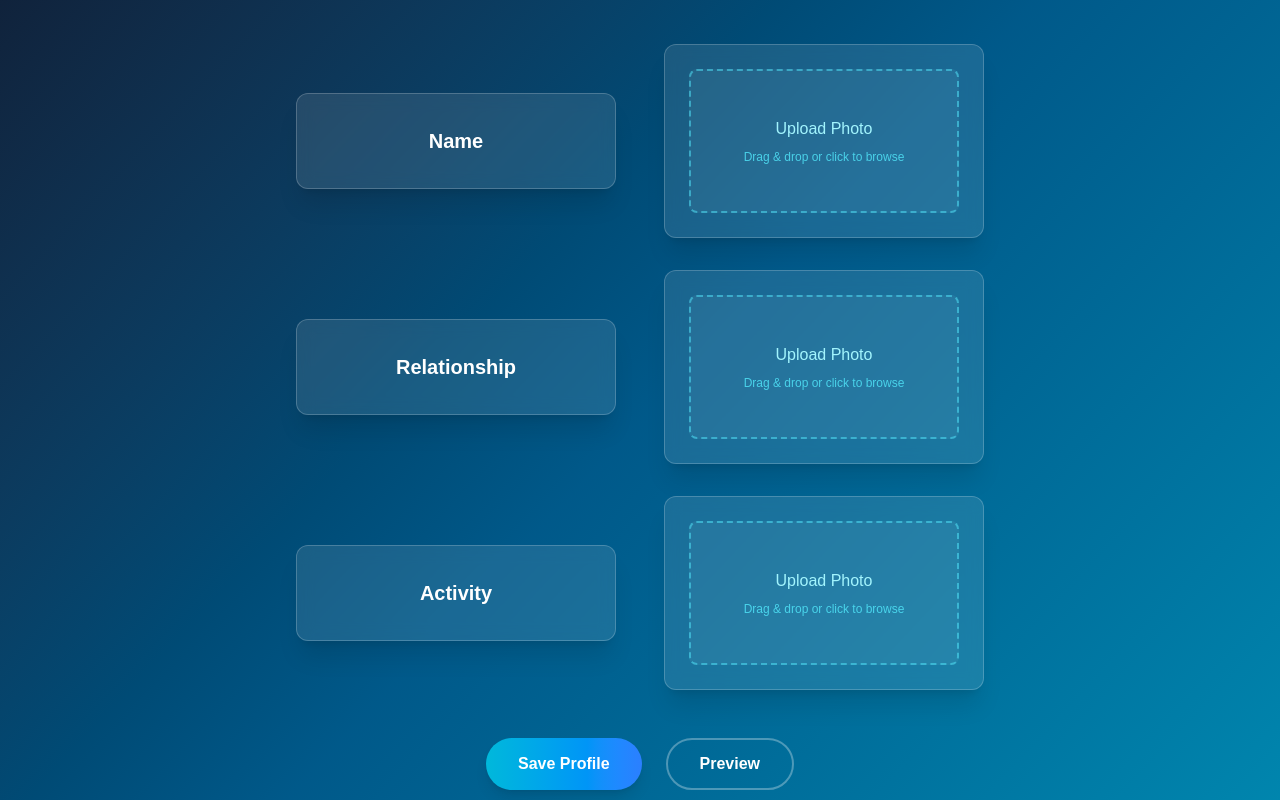
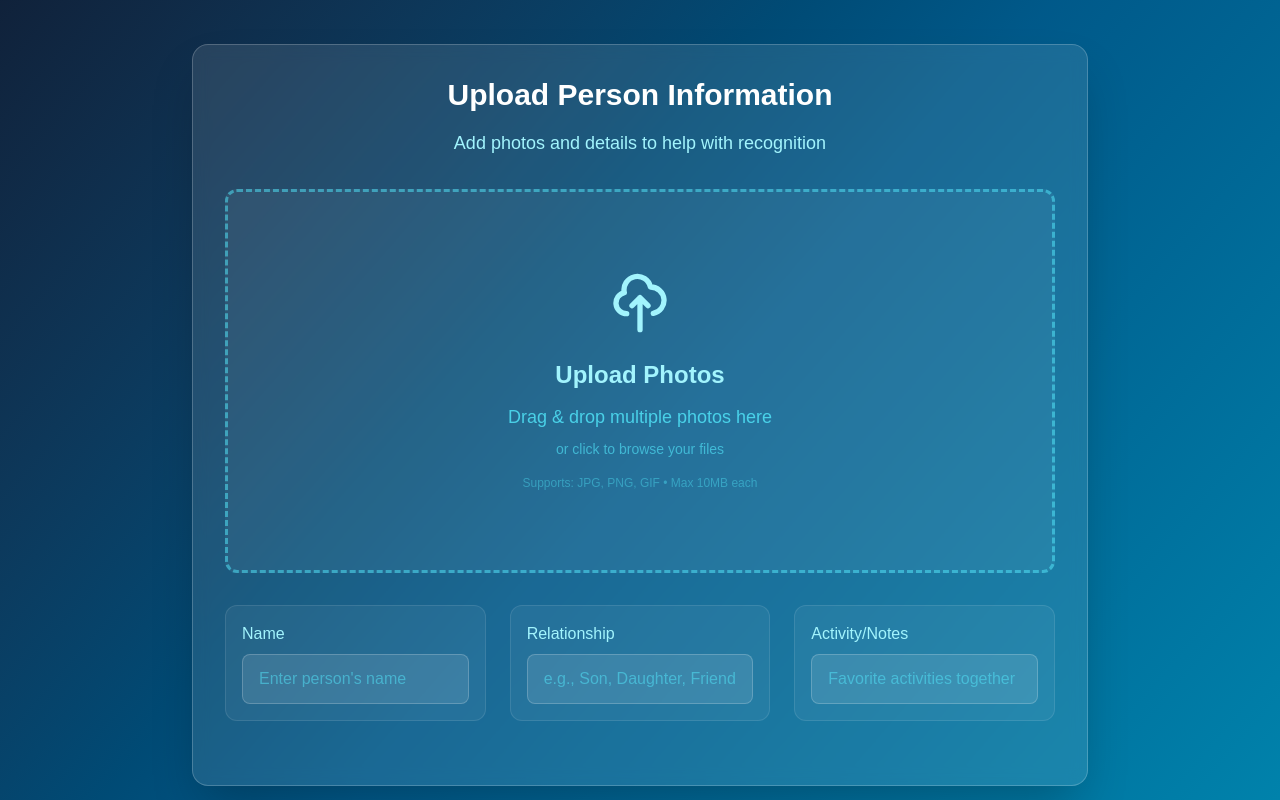
Before and after one commit to ConnollyCreates/MemorAI, a Next.js app in the folder frontend/: page /Caregiver in a window 1280 px wide. Shown: the part 260-1060 px from the top of the page. Built offline with nearby package versions, Linux system fonts and the light colour scheme.

Commit message:
Changed design of the caregiver page

```diff
--- a/frontend/app/Caregiver/page.tsx
+++ b/frontend/app/Caregiver/page.tsx
@@ -17,61 +17,65 @@ export default function Caregiver() {
           </p>
         </div>
 
-        <div className="max-w-7xl mx-auto">
-          {/* First row */}
-          <div className="flex justify-center items-center gap-12 mb-8">
-            <div className="w-80 bg-white/10 backdrop-blur-sm rounded-xl shadow-xl border border-white/20 p-6 flex items-center justify-center h-24 hover:bg-white/15 transition-all duration-300">
-              <h2 className="text-xl font-semibold text-white">Name</h2>
+        <div className="max-w-4xl mx-auto">
+          {/* Single Large Upload Box */}
+          <div className="bg-white/10 backdrop-blur-sm rounded-2xl shadow-2xl border border-white/20 p-8 hover:bg-white/15 transition-all duration-300">
+            <div className="text-center mb-8">
+              <h2 className="text-3xl font-semibold text-white mb-4">Upload Person Information</h2>
+              <p className="text-cyan-200 text-lg">Add photos and details to help with recognition</p>
             </div>
 
-            <div className="w-80 bg-white/10 backdrop-blur-sm rounded-xl shadow-xl border border-white/20 p-6 hover:bg-white/15 transition-all duration-300">
-              <div className="h-36 bg-white/5 rounded-lg border-2 border-dashed border-cyan-300/50 flex items-center justify-center hover:border-cyan-300/80 transition-colors duration-300">
-                <div className="text-center">
-                  <p className="text-cyan-200 font-medium mb-2">Upload Photo</p>
-                  <p className="text-xs text-cyan-300/80">Drag & drop or click to browse</p>
+            <div className="h-96 bg-white/5 rounded-xl border-3 border-dashed border-cyan-300/50 flex items-center justify-center hover:border-cyan-300/80 transition-colors duration-300 mb-8">
+              <div className="text-center">
+                <div className="mb-6">
+                  <svg className="w-16 h-16 text-cyan-200 mx-auto mb-4" fill="none" stroke="currentColor" viewBox="0 0 24 24" xmlns="http://www.w3.org/2000/svg">
+                    <path strokeLinecap="round" strokeLinejoin="round" strokeWidth="2" d="M7 16a4 4 0 01-.88-7.903A5 5 0 1115.9 6L16 6a5 5 0 011 9.9M15 13l-3-3m0 0l-3 3m3-3v12"></path>
+                  </svg>
                 </div>
+                <p className="text-2xl text-cyan-200 font-semibold mb-3">Upload Photos</p>
+                <p className="text-lg text-cyan-300/80 mb-2">Drag & drop multiple photos here</p>
+                <p className="text-sm text-cyan-300/60">or click to browse your files</p>
+                <p className="text-xs text-cyan-300/40 mt-4">Supports: JPG, PNG, GIF • Max 10MB each</p>
               </div>
             </div>
-          </div>
 
-          {/* Second row */}
-          <div className="flex justify-center items-center gap-12 mb-8">
-            <div className="w-80 bg-white/10 backdrop-blur-sm rounded-xl shadow-xl border border-white/20 p-6 flex items-center justify-center h-24 hover:bg-white/15 transition-all duration-300">
-              <h2 className="text-xl font-semibold text-white">Relationship</h2>
-            </div>
+            {/* Input Fields Row */}
+            <div className="grid grid-cols-1 md:grid-cols-3 gap-6 mb-8">
+              <div className="bg-white/5 rounded-xl p-4 border border-white/10">
+                <label className="block text-cyan-200 font-medium mb-2">Name</label>
+                <input
+                  type="text"
+                  placeholder="Enter person's name"
+                  className="w-full bg-white/10 border border-white/20 rounded-lg px-4 py-3 text-white placeholder-cyan-300/50 focus:outline-none focus:ring-2 focus:ring-cyan-400 focus:border-transparent transition-all"
+                />
+              </div>
 
-            <div className="w-80 bg-white/10 backdrop-blur-sm rounded-xl shadow-xl border border-white/20 p-6 hover:bg-white/15 transition-all duration-300">
-              <div className="h-36 bg-white/5 rounded-lg border-2 border-dashed border-cyan-300/50 flex items-center justify-center hover:border-cyan-300/80 transition-colors duration-300">
-                <div className="text-center">
-                  <p className="text-cyan-200 font-medium mb-2">Upload Photo</p>
-                  <p className="text-xs text-cyan-300/80">Drag & drop or click to browse</p>
-                </div>
+              <div className="bg-white/5 rounded-xl p-4 border border-white/10">
+                <label className="block text-cyan-200 font-medium mb-2">Relationship</label>
+                <input
+                  type="text"
+                  placeholder="e.g., Son, Daughter, Friend"
+                  className="w-full bg-white/10 border border-white/20 rounded-lg px-4 py-3 text-white placeholder-cyan-300/50 focus:outline-none focus:ring-2 focus:ring-cyan-400 focus:border-transparent transition-all"
+                />
               </div>
-            </div>
-          </div>
 
-          {/* Third row */}
-          <div className="flex justify-center items-center gap-12 mb-8">
-            <div className="w-80 bg-white/10 backdrop-blur-sm rounded-xl shadow-xl border border-white/20 p-6 flex items-center justify-center h-24 hover:bg-white/15 transition-all duration-300">
-              <h2 className="text-xl font-semibold text-white">Activity</h2>
-            </div>
-
-            <div className="w-80 bg-white/10 backdrop-blur-sm rounded-xl shadow-xl border border-white/20 p-6 hover:bg-white/15 transition-all duration-300">
-              <div className="h-36 bg-white/5 rounded-lg border-2 border-dashed border-cyan-300/50 flex items-center justify-center hover:border-cyan-300/80 transition-colors duration-300">
-                <div className="text-center">
-                  <p className="text-cyan-200 font-medium mb-2">Upload Photo</p>
-                  <p className="text-xs text-cyan-300/80">Drag & drop or click to browse</p>
-                </div>
+              <div className="bg-white/5 rounded-xl p-4 border border-white/10">
+                <label className="block text-cyan-200 font-medium mb-2">Activity/Notes</label>
+                <input
+                  type="text"
+                  placeholder="Favorite activities together"
+                  className="w-full bg-white/10 border border-white/20 rounded-lg px-4 py-3 text-white placeholder-cyan-300/50 focus:outline-none focus:ring-2 focus:ring-cyan-400 focus:border-transparent transition-all"
+                />
               </div>
             </div>
           </div>
 
           {/* Action Buttons */}
           <div className="flex justify-center gap-6 mt-12">
-            <button className="px-8 py-3 bg-gradient-to-r from-cyan-500 to-blue-500 rounded-full text-white font-semibold hover:from-cyan-400 hover:to-blue-400 transition-all duration-300 transform hover:scale-105 shadow-lg">
+            <button className="px-10 py-4 bg-gradient-to-r from-cyan-500 to-blue-500 rounded-full text-white font-semibold hover:from-cyan-400 hover:to-blue-400 transition-all duration-300 transform hover:scale-105 shadow-lg text-lg">
               Save Profile
             </button>
-            <button className="px-8 py-3 border-2 border-white/30 rounded-full text-white font-semibold hover:bg-white/10 transition-all duration-300">
+            <button className="px-10 py-4 border-2 border-white/30 rounded-full text-white font-semibold hover:bg-white/10 transition-all duration-300 text-lg">
               Preview
             </button>
           </div>
```
